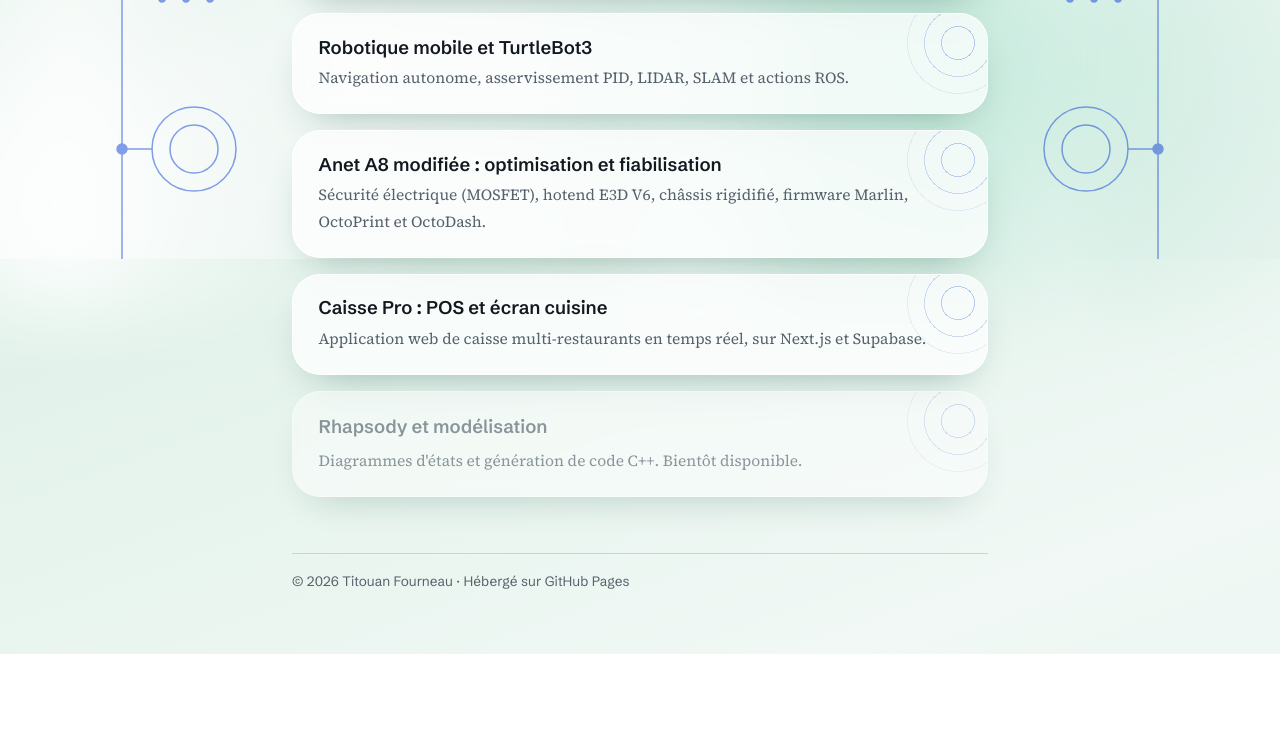
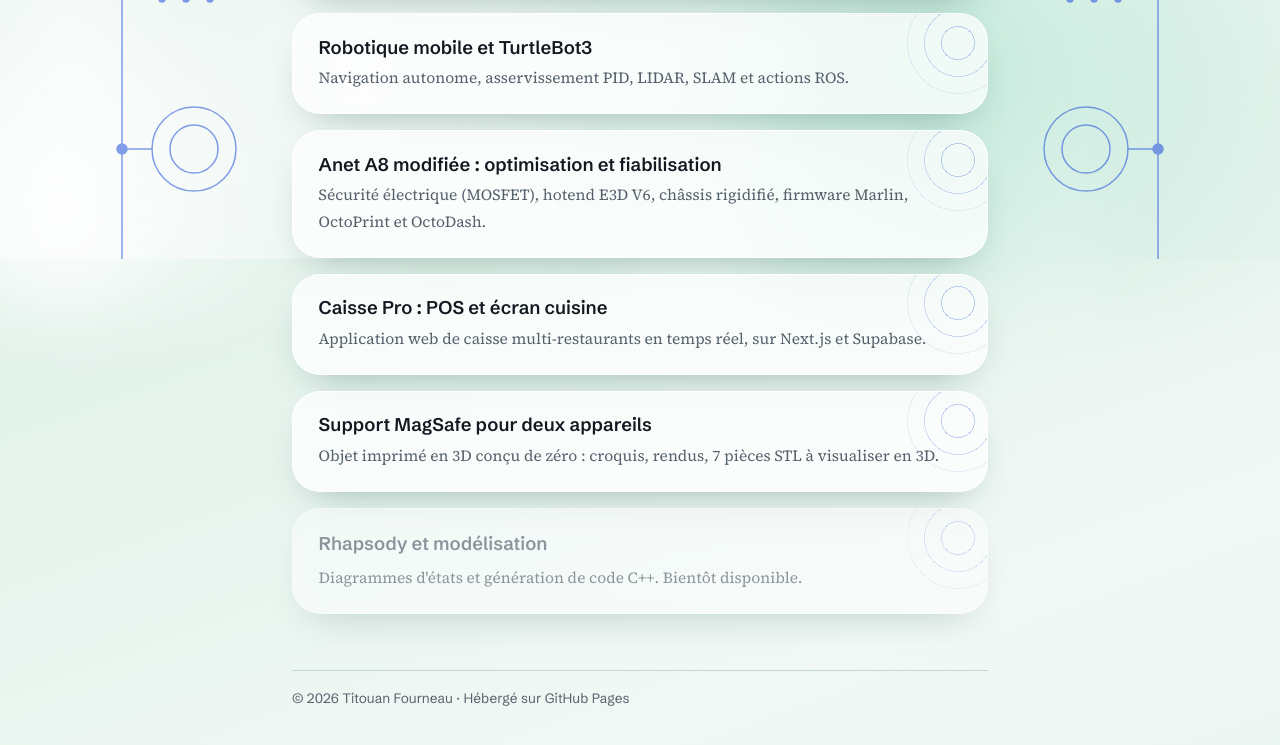
Before and after one commit to TitouanFrn/TitouanFrn.github.io, a plain HTML site: page index.html in a window 1280 px wide. Shown: the part 541-1286 px from the top of the page. Before the commit the page ends 1195 px from the top, so only its background shows below. Drawn offline with Linux system fonts and the light colour scheme.

Commit message:
Add MagSafe support project to index.html
Added a new project entry for MagSafe support with details.

```diff
--- a/index.html
+++ b/index.html
@@ -28,6 +28,8 @@
       <p class="project-desc">Sécurité électrique (MOSFET), hotend E3D V6, châssis rigidifié, firmware Marlin, OctoPrint et OctoDash.</p></li>
     <li><a href="caisse.html">Caisse Pro : POS et écran cuisine</a>
       <p class="project-desc">Application web de caisse multi-restaurants en temps réel, sur Next.js et Supabase.</p></li>
+    <li><a href="magsafe.html">Support MagSafe pour deux appareils</a>
+      <p class="project-desc">Objet imprimé en 3D conçu de zéro : croquis, rendus, 7 pièces STL à visualiser en 3D.</p></li>
     <li><span style="font:600 1.15rem/1.3 var(--sans);color:var(--muted)">Rhapsody et modélisation</span>
       <p class="project-desc">Diagrammes d'états et génération de code C++. Bientôt disponible.</p></li>
   </ul>
```
